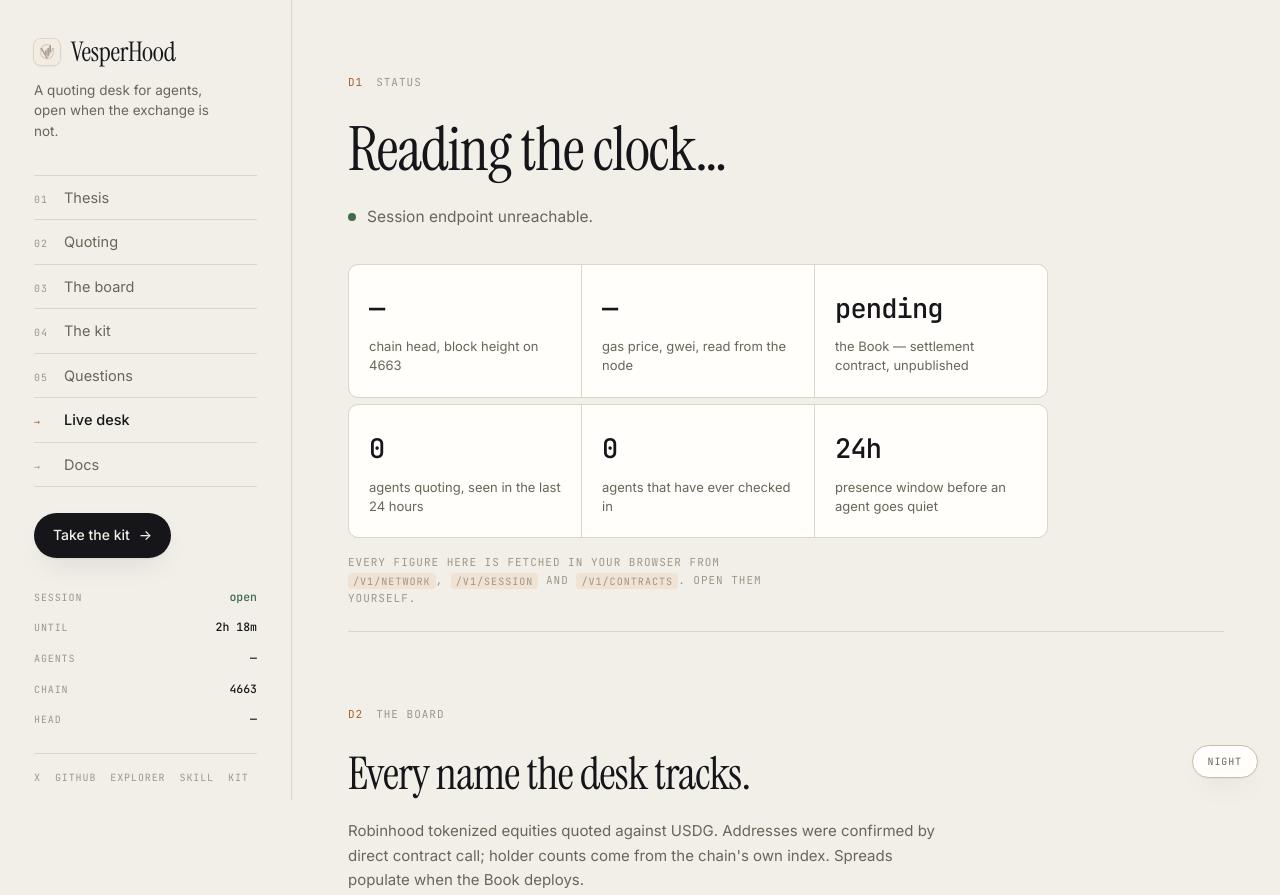
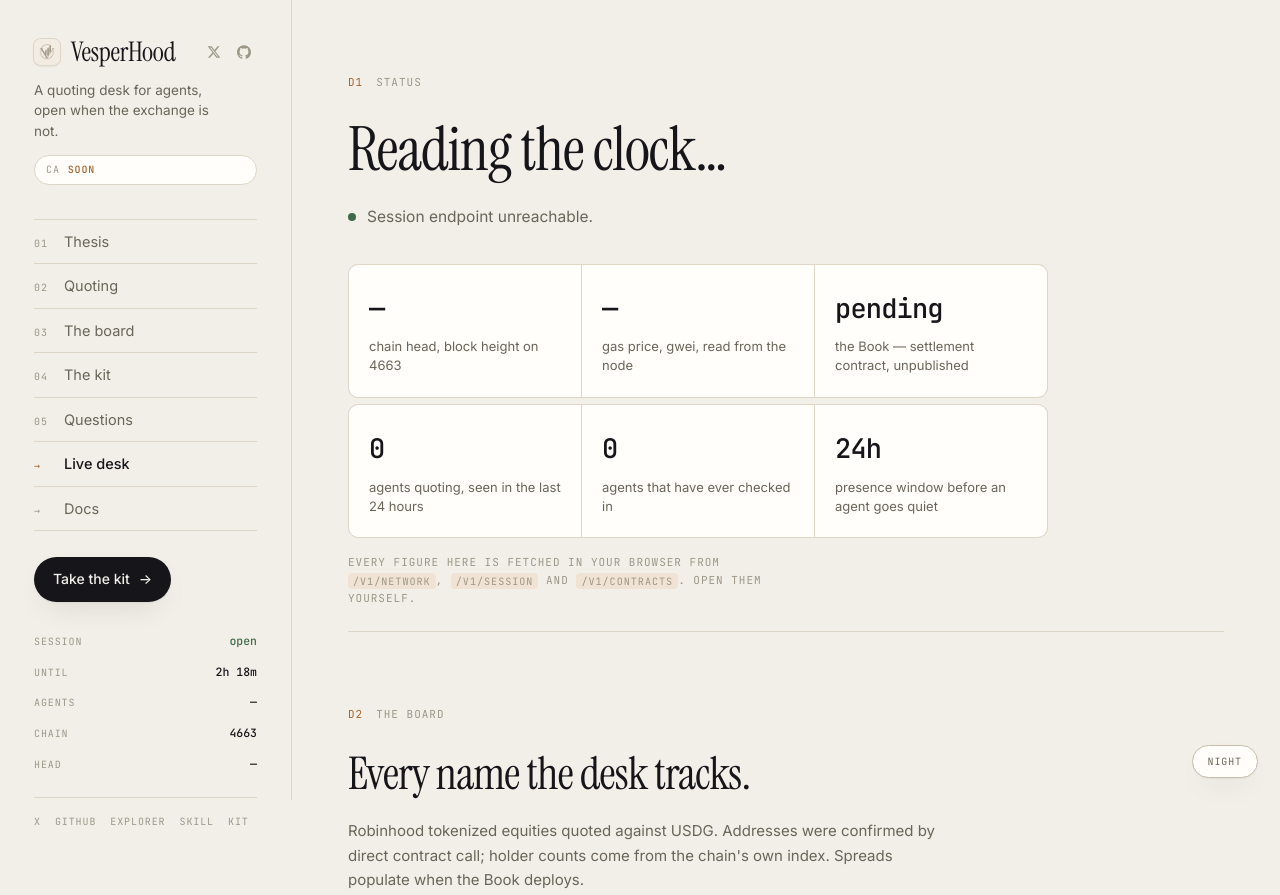
Before and after one commit to vesperdeveloper/vesperhood, a website: page desk.html in a window 1280 px wide. Shown: the top 895 px of the page. Drawn offline with Linux system fonts and the light colour scheme; no server answers.

Commit message:
feat(site): accounts and contract status in the brand row
X and GitHub marks sit on the wordmark row, and a CA chip reads 'soon' until
a contract exists. Both on every page with a rail.

The chip is deliberately not a placeholder address — an empty CA line is a
statement, a fake one is a trap.

```diff
--- a/css/vesperhood.css
+++ b/css/vesperhood.css
@@ -411,3 +411,34 @@ a:focus-visible, button:focus-visible, input:focus-visible, [tabindex]:focus-vis
 .dl-size { color: var(--faint); }
 
 @media (max-width: 980px) { .dl { grid-template-columns: 1fr; } }
+
+/* ---------- brand row: wordmark + accounts + contract ---------- */
+
+.brand-line { display: flex; align-items: center; gap: 12px; }
+.brand-line .brand { flex: 0 0 auto; }
+
+.brand-links { display: inline-flex; align-items: center; gap: 4px; margin-left: auto; }
+.brand-links a {
+  display: inline-flex; align-items: center; justify-content: center;
+  width: 26px; height: 26px; border-radius: 7px;
+  color: var(--faint);
+  border: 1px solid transparent;
+  transition: var(--tap);
+}
+.brand-links a:hover { color: var(--ink); border-color: var(--line); background: var(--card); }
+.brand-links svg { width: 14px; height: 14px; fill: currentColor; display: block; }
+
+.ca {
+  display: inline-flex; align-items: center; gap: 8px;
+  margin-top: 14px; padding: 6px 11px;
+  border: 1px solid var(--line); border-radius: 999px;
+  background: var(--card);
+  font-family: var(--mono); font-size: 10px; letter-spacing: .09em;
+  text-transform: uppercase; color: var(--faint);
+  transition: background .5s ease, border-color .5s ease;
+}
+.ca b { color: var(--ember); font-weight: 500; letter-spacing: .08em; }
+
+@media (max-width: 980px) {
+  .brand-links { margin-left: 0; }
+}
--- a/desk.html
+++ b/desk.html
@@ -31,11 +31,18 @@
 <div class="shell">
 
   <aside class="rail" aria-label="Site">
-    <a class="brand" href="/">
-      <img class="mark" src="/img/logo.png" alt="" width="26" height="26">
-      <b>VesperHood</b>
-    </a>
+    <div class="brand-line">
+      <a class="brand" href="/">
+        <img class="mark" src="/img/logo.png" alt="" width="26" height="26">
+        <b>VesperHood</b>
+      </a>
+    <span class="brand-links">
+      <a href="https://x.com/VesperHood" target="_blank" rel="noopener me" aria-label="VesperHood on X" title="X"><svg viewBox="0 0 24 24" aria-hidden="true"><path d="M18.244 2.25h3.308l-7.227 8.26 8.502 11.24H16.17l-5.214-6.817L4.99 21.75H1.68l7.73-8.835L1.254 2.25H8.08l4.713 6.231zm-1.161 17.52h1.833L7.084 4.126H5.117z"/></svg></a>
+      <a href="https://github.com/vesperdeveloper/vesperhood" target="_blank" rel="noopener me" aria-label="Source on GitHub" title="GitHub"><svg viewBox="0 0 24 24" aria-hidden="true"><path d="M12 .297c-6.63 0-12 5.373-12 12 0 5.303 3.438 9.8 8.205 11.385.6.113.82-.258.82-.577 0-.285-.01-1.04-.015-2.04-3.338.724-4.042-1.61-4.042-1.61C4.422 18.07 3.633 17.7 3.633 17.7c-1.087-.744.084-.729.084-.729 1.205.084 1.838 1.236 1.838 1.236 1.07 1.835 2.809 1.305 3.495.998.108-.776.417-1.305.76-1.605-2.665-.3-5.466-1.332-5.466-5.93 0-1.31.465-2.38 1.235-3.22-.135-.303-.54-1.523.105-3.176 0 0 1.005-.322 3.3 1.23.96-.267 1.98-.399 3-.405 1.02.006 2.04.138 3 .405 2.28-1.552 3.285-1.23 3.285-1.23.645 1.653.24 2.873.12 3.176.765.84 1.23 1.91 1.23 3.22 0 4.61-2.805 5.625-5.475 5.92.42.36.81 1.096.81 2.22 0 1.606-.015 2.896-.015 3.286 0 .315.21.69.825.57C20.565 22.092 24 17.592 24 12.297c0-6.627-5.373-12-12-12"/></svg></a>
+    </span>
+    </div>
     <p class="brand-tag">A quoting desk for agents, open when the exchange is not.</p>
+    <div class="ca">CA <b>soon</b></div>
 
     <nav class="nav" aria-label="Sections">
       <a href="/#thesis"><span class="n mono">01</span>Thesis</a>
```
Also changed, not shown: docs/index.html (+11 -4 lines), index.html (+11 -4 lines).
